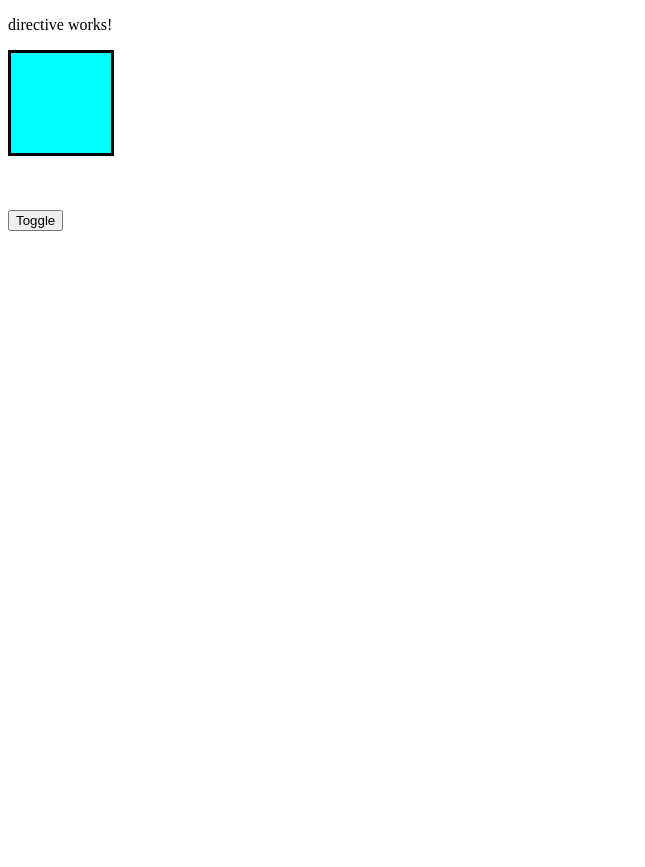
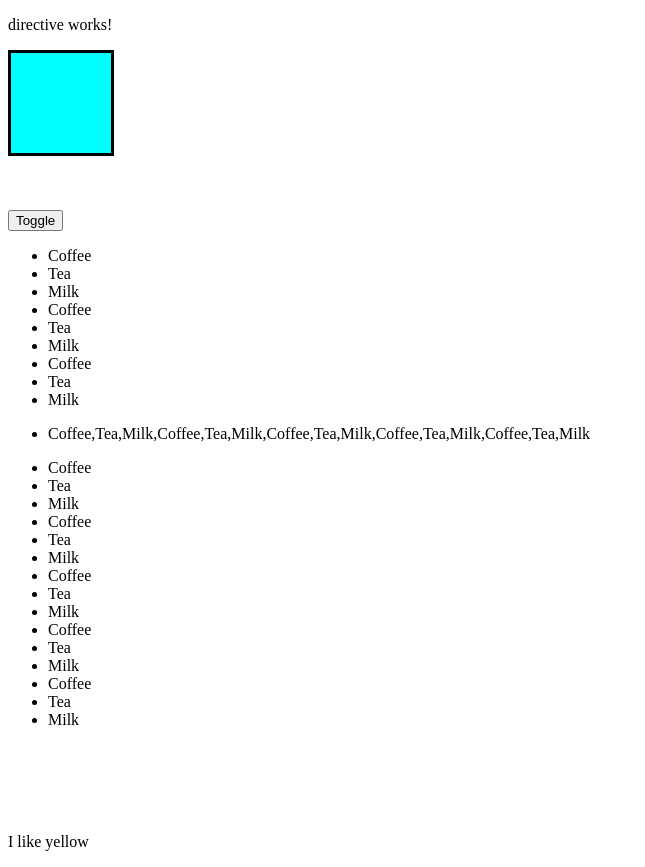
Before and after one commit to AnkushMore100/Javascript, an Angular app in the folder Angular Project/myApplication/: page /directive in a window 1280 px wide. Shown: the whole page, without its empty margins (0-645 px from the left). Before the commit the page ends 800 px from the top, so only its background shows below. Built offline with nearby package versions, Linux system fonts and the light colour scheme.

Commit message:
Structural Directive

```diff
--- a/Angular Project/myApplication/src/app/directive/directive.component.html
+++ b/Angular Project/myApplication/src/app/directive/directive.component.html
@@ -3,3 +3,40 @@
 
 <div class="div-container" *ngIf = "showDiv"></div><br><br> <br>
 <button (click) = 'toggle()'>Toggle</button>
+
+<ul>
+    <li>Coffee</li>
+    <li>Tea</li>
+    <li>Milk</li>
+    <li>Coffee</li>
+    <li>Tea</li>
+    <li>Milk</li>
+    <li>Coffee</li>
+    <li>Tea</li>
+    <li>Milk</li>
+</ul>
+
+<ul>
+    <li>{{listItem }}</li>
+</ul>
+
+<!-- <ul>
+    <li *ngFor="let data of listItem">{{data}}</li>
+</ul> -->
+
+<ul>
+    <li *ngFor="let items of listItem">{{items}}</li>
+</ul><br><br>
+
+
+<div>
+    <p *ngIf = "color === 'pink'">i like pink</p>
+</div> <br><br>
+
+<div [ngSwitch]="color">
+    <p *ngSwitchCase="'pink'"> I like {{color}}</p>
+    <p *ngSwitchCase="'yellow'"> I like {{color}}</p>
+    <p *ngSwitchCase="'black'"> I like {{color}}</p>
+    <p *ngSwitchCase="'purple'"> I like {{color}}</p>
+    <p *ngSwitchDefault>i don't like color</p>
+    </div>
--- a/Angular Project/myApplication/src/app/directive/directive.component.ts
+++ b/Angular Project/myApplication/src/app/directive/directive.component.ts
@@ -6,9 +6,41 @@ import { Component } from '@angular/core';
   styleUrls: ['./directive.component.css']
 })
 export class DirectiveComponent {
+  color = "yellow"
+// Angular 8 directives can be classified in 3 categories based on how they behave:
+
+// Component Directives
+// Structural Directives
+// Attribute Directivess
+// Component Directives:
+// Component directives are used in main class. They contain the detail
+// of how the component should be processed, instantiated and used at runtime.
+
+// Structural Directives: Structural directives start with a * sign. These
+//  directives are used to manipulate and change the structure of the DOM elements.
+//   For example,
+//  *ngIf directive, *ngSwitch directive, and *ngFor directive.
+// *ngIf Directive: The ngIf allows us to Add/Remove DOM Element.
+// *ngSwitch Directive: The *ngSwitch allows us to Add/Remove DOM Element. It is similar
+// to switch statement of C#.
+// *ngFor Directive: The *ngFor directive is used to repeat a portion of HTML template
+//  once per each item from an iterable list (Collection).
+// Attribute Directives: Attribute directives are used to change the look and behavior
+//  of the DOM elements. For example: ngClass directive, and ngStyle directive etc.
+
+// ngClass Directive: The ngClass directive is used to add or remove CSS classes to
+//  an HTML element.
+// ngStyle Directive: The ngStyle directive facilitates you to modify the style of an
+//  HTML element using the expression. You can also use ngStyle directive to dynamically change the style of your HTML element.
+
+
+
+
 showDiv : boolean = true;
 toggle(){
 // this.showDiv = false;
 this.showDiv = !this.showDiv;
 }
+listItem = ["Coffee","Tea","Milk","Coffee","Tea","Milk","Coffee","Tea","Milk","Coffee","Tea","Milk","Coffee","Tea","Milk",]
+
 }
```
